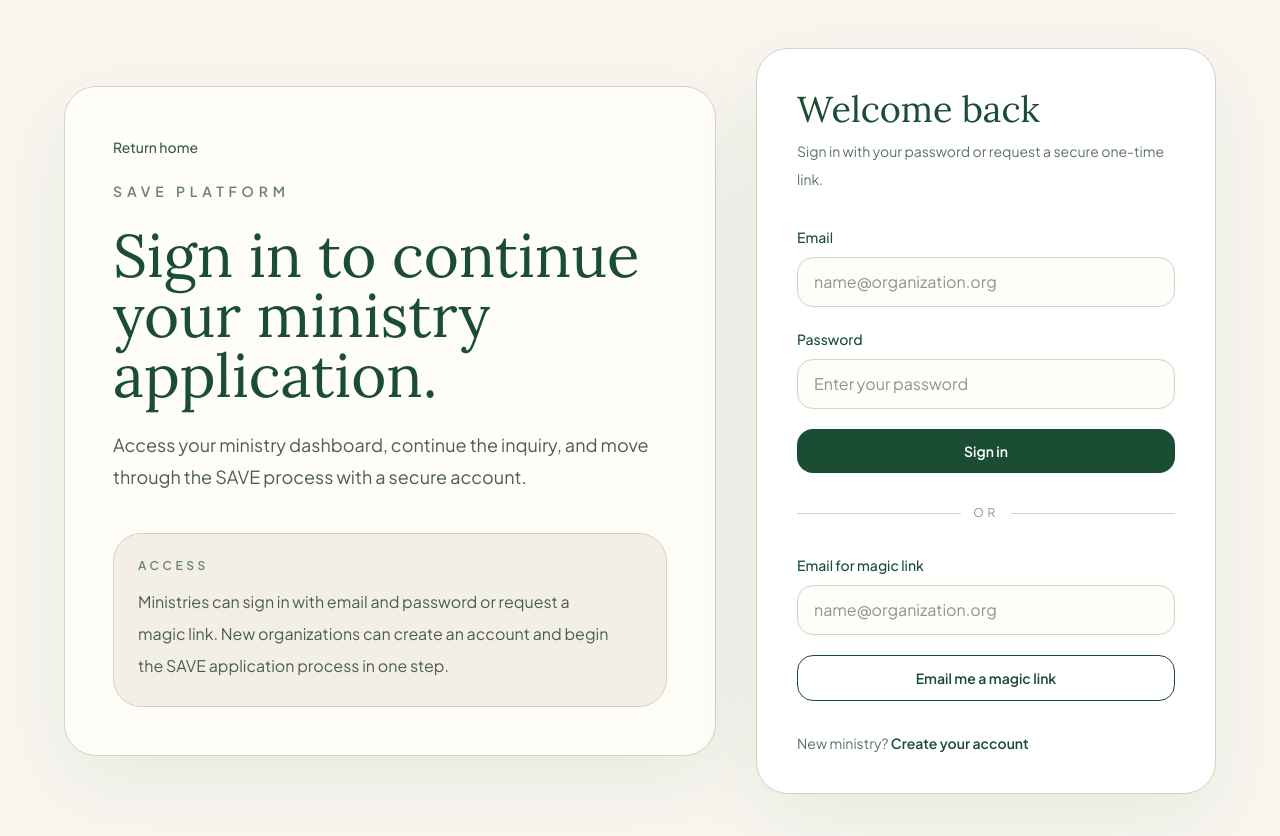
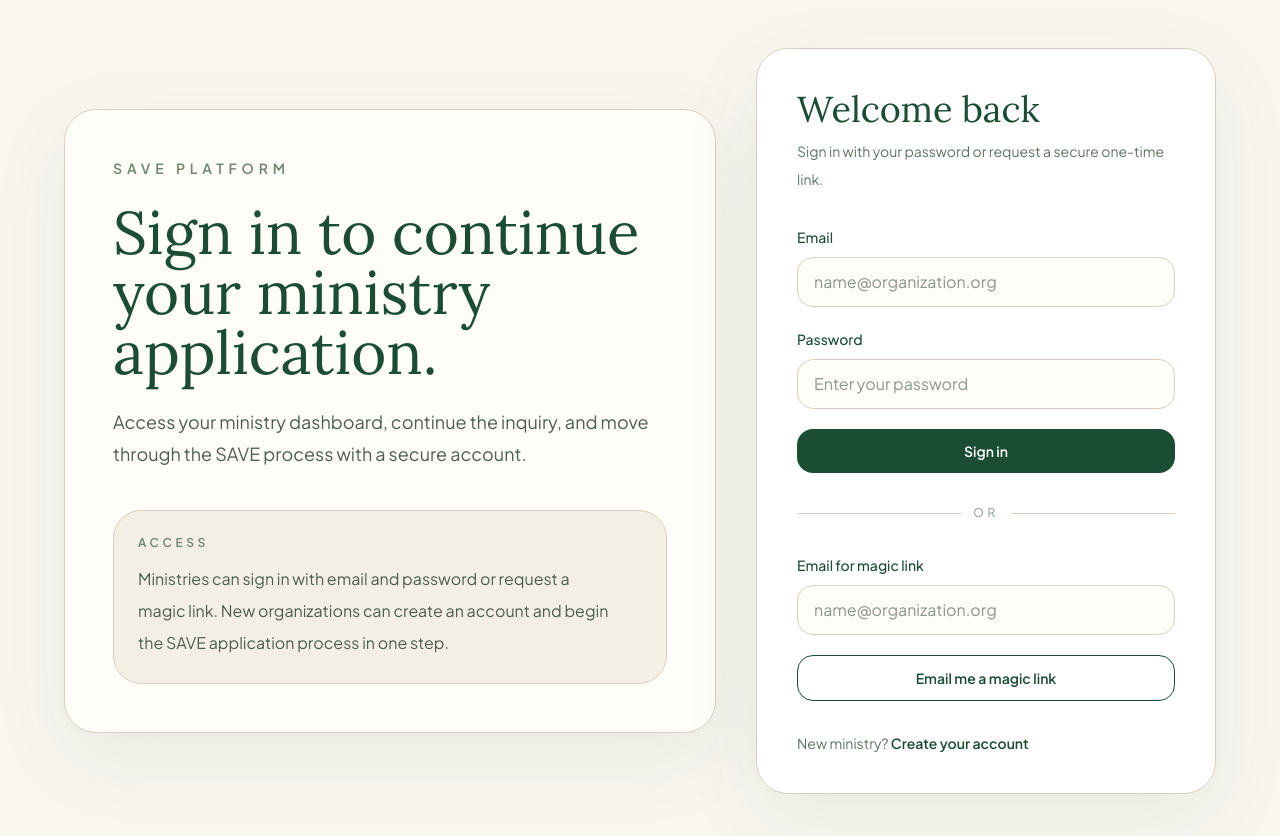
Before and after one commit to rfox0629/save-website, a Next.js app: page /login in a window 1280 px wide. Shown: the top 836 px of the page. Built offline with nearby package versions, Linux system fonts and the light colour scheme; no server answers.

Commit message:
Remove extra return home link from login page

```diff
--- a/app/(auth)/login/page.tsx
+++ b/app/(auth)/login/page.tsx
@@ -100,12 +100,6 @@ export default function LoginPage() {
     <main className="min-h-screen bg-[#F9F6F0] px-6 py-12">
       <div className="mx-auto grid min-h-[calc(100vh-6rem)] max-w-6xl items-center gap-10 lg:grid-cols-[1fr_460px]">
         <section className="rounded-[32px] border border-[#D8D1C3] bg-[#FFFDF8] p-8 shadow-[0_25px_80px_rgba(27,77,53,0.08)] md:p-12">
-          <Link
-            className="mb-6 inline-flex items-center text-sm font-medium text-[#3D5C47] transition-colors hover:text-[#1B4D35]"
-            href="/"
-          >
-            Return home
-          </Link>
           <p className="text-sm font-semibold uppercase tracking-[0.35em] text-[#6B8570]">
             SAVE Platform
           </p>
```
